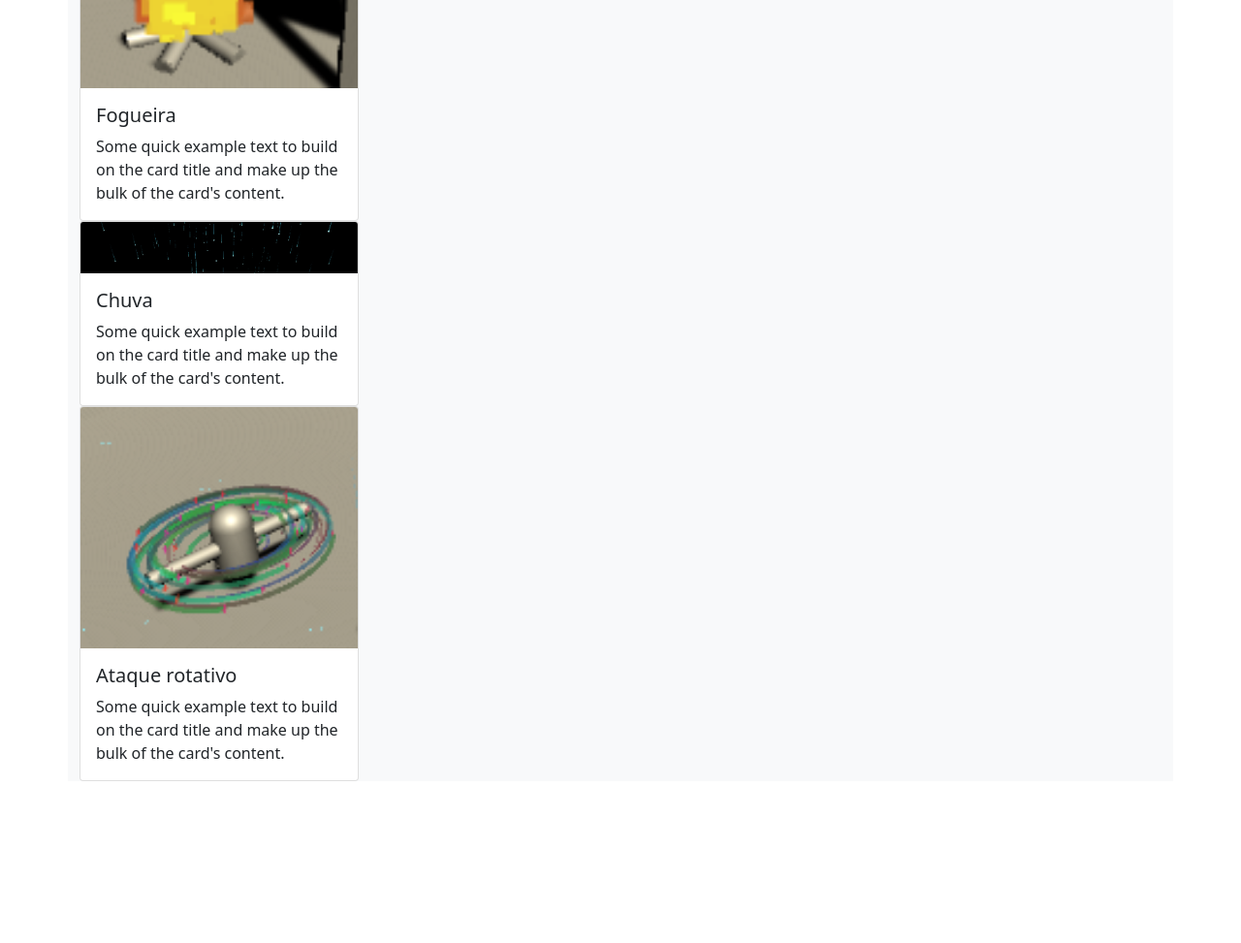
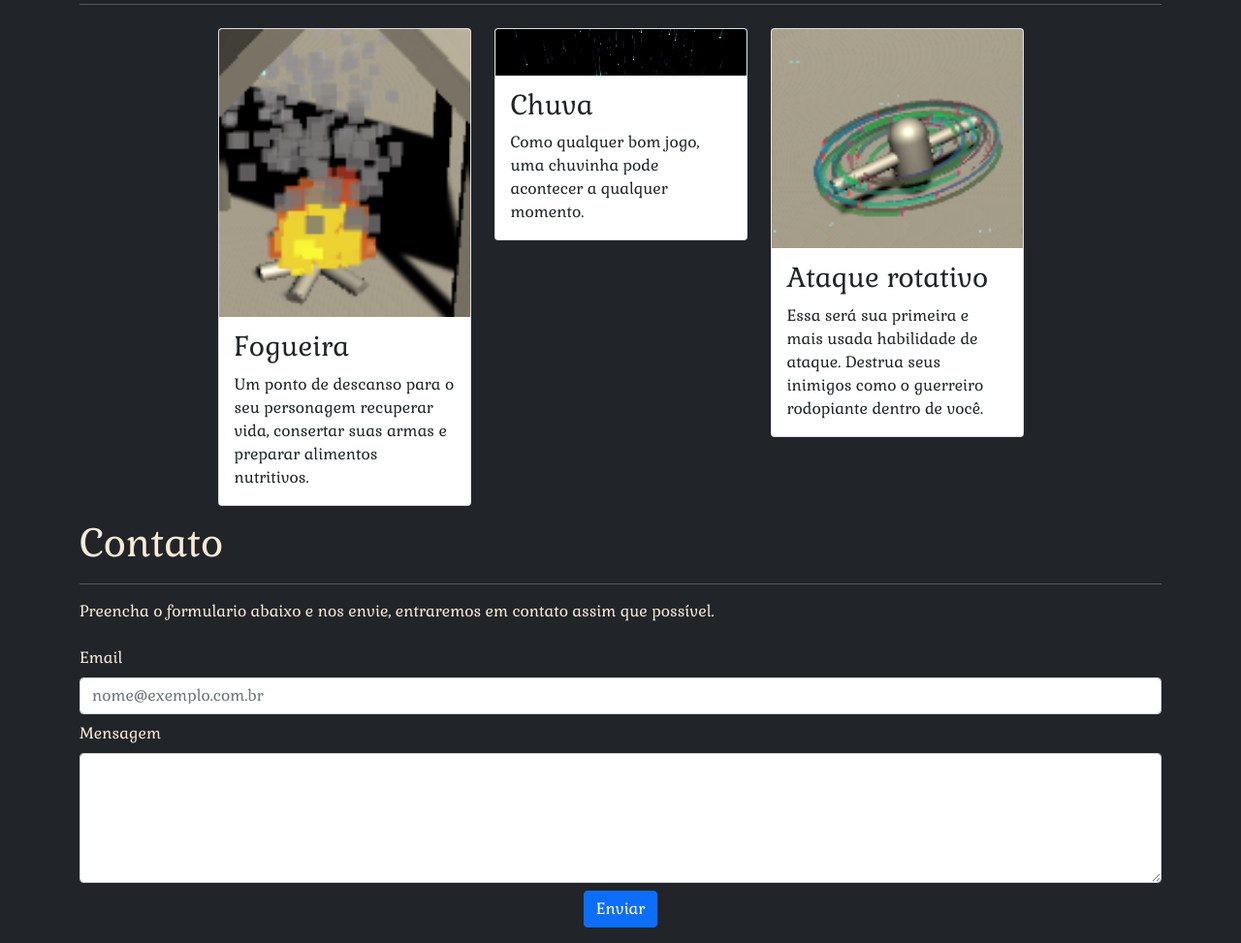
Before and after one commit to thalesd/RelicHunterWebsite, a plain HTML site: page index.html in a window 1280 px wide. Shown: the part 364-1337 px from the top of the page at 97% size. Before the commit the page ends 1170 px from the top, so only its background shows below. Drawn offline with nearby package versions, Linux system fonts and the light colour scheme.

Commit message:
Creates contact form, adds cards text and creates a new section for art

```diff
--- a/index.css
+++ b/index.css
@@ -1,3 +1,7 @@
+body {
+    font-family: 'gabrielaregular', 'Times New Roman';
+}
+
 .cutoff-logo {
     margin-top: -50px;
     margin-bottom: -50px;
@@ -5,7 +9,14 @@
 
 .menu-items li a{
     font-size: 2rem;
-    font-family: 'gabrielaregular', 'Times New Roman';
+}
+
+.section {
+    margin: 1rem 0 1rem 0;
+}
+
+.text-antiquewhite {
+    color:antiquewhite;
 }
 
 @font-face {
--- a/index.html
+++ b/index.html
@@ -3,6 +3,7 @@
 <head>
     <title>Relic Hunter Game</title>
 
+    <link rel="icon" href="./img/icon.png">
 
     <!-- CSS only -->
     <link href="https://cdn.jsdelivr.net/npm/bootstrap@5.1.2/dist/css/bootstrap.min.css" rel="stylesheet"
@@ -13,10 +14,11 @@
         crossorigin="anonymous"></script>
 
     <link href="./index.css" rel="stylesheet" />
+    <script src="./index.js"></script>
 </head>
 
-<body>
-    <nav class="navbar navbar-expand-lg navbar-light bg-light">
+<body class="bg-dark">
+    <nav class="navbar navbar-expand-lg navbar-light bg-light" role="navigation">
         <div class="container-fluid">
             <a class="navbar-brand" href="#"><img class="cutoff-logo" src="./img/relic-hunter-logo.png" /></a>
             <button class="navbar-toggler" type="button" data-bs-toggle="collapse"
@@ -33,6 +35,9 @@
                         <a class="nav-link" href="#history-section">História</a>
                     </li>
                     <li class="nav-item px-2">
+                        <a class="nav-link" href="#art-section">Arte</a>
+                    </li>
+                    <li class="nav-item px-2">
                         <a class="nav-link" href="#development-section">Desenvolvimento</a>
                     </li>
                     <li class="nav-item px-2">
@@ -43,37 +48,91 @@
         </div>
     </nav>
 
-    <div class="container container-fluid bg-light">
-        <div id="history-section"></div>
-        <div id="development-section">
-            <div class="jumbotron">
-                <div class="card" style="width: 18rem;">
+    <div class="container container-fluid">
+        <div id="history-section" class="section">
+            <h1 class="heading text-antiquewhite">História</h1>
+
+            <hr class="text-antiquewhite"/>
+
+            <p>
+
+            </p>
+        </div>
+
+        <div id="art-section" class="section">
+            <h1 class="heading text-antiquewhite">Arte</h1>
+
+            <hr class="text-antiquewhite"/>
+
+            <p>
+
+            </p>
+        </div>
+
+        <div id="development-section" class="section">
+            <h1 class="heading text-antiquewhite">Desenvolvimento</h1>
+
+            <hr class="text-antiquewhite"/>
+
+            <div class="row d-flex justify-content-center">
+                <div class="col-12 col-lg-4 col-xl-3 pt-2">
+                    <div class="card" width="16rem">
                         <img src="./img/fireplaceVFX.png" class="card-img-top" alt="Fireplace Simple VFX">
                         <div class="card-body">
-                        <h5 class="card-title">Fogueira</h5>
-                        <p class="card-text">Some quick example text to build on the card title and make up the bulk of
-                            the card's content.</p>
+                            <h3 class="card-title">Fogueira</h3>
+                            <p class="card-text">Um ponto de descanso para o seu personagem recuperar vida, consertar suas armas e preparar alimentos nutritivos.</p>
                         </div>
                     </div>
-                <div class="card" style="width: 18rem;">
+                </div>
+
+                <div class="col-12 col-lg-4 col-xl-3 pt-2">
+                    <div class="card">
                         <img src="./img/rainVFX.png" class="card-img-top" alt="Rain Simple VFX">
                         <div class="card-body">
-                        <h5 class="card-title">Chuva</h5>
-                        <p class="card-text">Some quick example text to build on the card title and make up the bulk of
-                            the card's content.</p>
+                            <h3 class="card-title">Chuva</h3>
+                            <p class="card-text">Como qualquer bom jogo, uma chuvinha pode acontecer a qualquer momento.</p>
                         </div>
                     </div>
-                <div class="card" style="width: 18rem;">
+                </div>
+
+                <div class="col-12 col-lg-4 col-xl-3 pt-2">
+                    <div class="card">
                         <img src="./img/rotationVFX.png" class="card-img-top" alt="Rotation Attack Simple VFX">
                         <div class="card-body">
-                        <h5 class="card-title">Ataque rotativo</h5>
-                        <p class="card-text">Some quick example text to build on the card title and make up the bulk of
-                            the card's content.</p>
+                            <h3 class="card-title">Ataque rotativo</h3>
+                            <p class="card-text">Essa será sua primeira e mais usada habilidade de ataque. Destrua seus inimigos como o guerreiro rodopiante dentro de você.</p>
                         </div>
                     </div>
                 </div>
             </div>
-        <div id="developer-contact"></div>
+
+        </div>
+
+        <div id="developer-contact" class="section">
+            <h1 class="heading text-antiquewhite">Contato</h1>
+
+            <hr class="text-antiquewhite"/>
+
+            <div class="row">
+                <div class="jumbotron">
+                    <p class="text-antiquewhite">Preencha o formulario abaixo e nos envie, entraremos em contato assim que possível.</p>
+                </div>
+            </div>
+
+            <form id="contact-form">
+                <div class="pt-2">
+                    <label for="user_email" class="form-label text-antiquewhite">Email</label>
+                    <input id="user_email" class="form-control" type="email" placeholder="nome@exemplo.com.br"/>
+                </div>
+                <div class="pt-2">
+                    <label for="user_message" class="form-label text-antiquewhite">Mensagem</label>
+                    <textarea id="user_message" class="form-control" rows="5"></textarea>
+                </div>
+                <div class="text-center pt-2">
+                    <div class="button btn btn-primary" onclick="sendContactForm()">Enviar</div>
+                </div>
+            </form>
+        </div>
     </div>
 
 </body>
--- a/index.js
+++ b/index.js
@@ -0,0 +1,3 @@
+function sendContactForm(){
+    console.log("form sent");
+}
```
Also changed, not shown: img/icon.png (added). Lines whose indentation alone changed are shown as unchanged.
